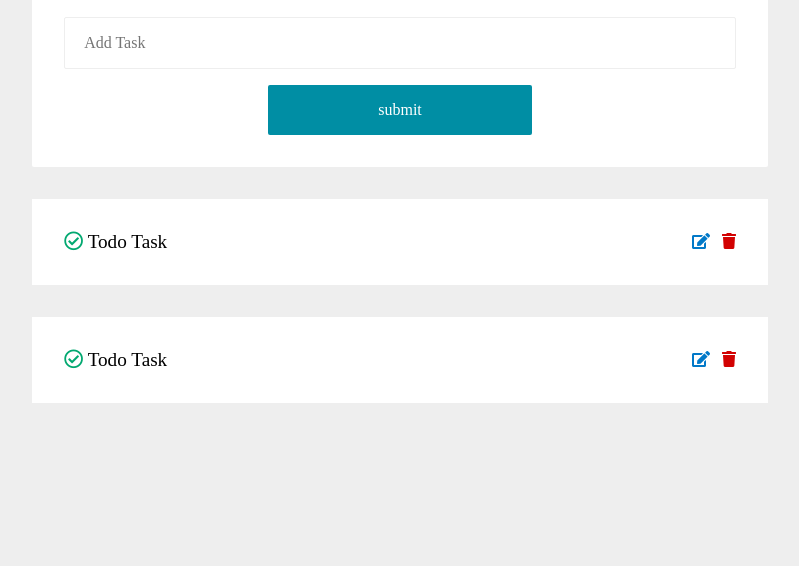
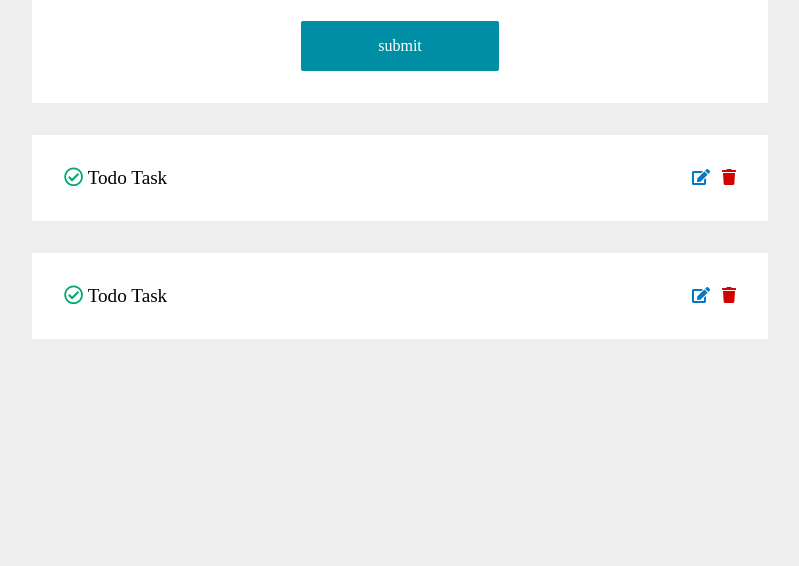
Before and after one commit to shim369/Nodejs-MongoDB-Test-Todo-App, a website: page public/index.html in a window 1280 px wide. Shown: the part 234-800 px from the top of the page, without its empty margins (240-1039 px from the left). Drawn offline with Linux system fonts and the light colour scheme.

Commit message:
update css

```diff
--- a/public/scss/style.scss
+++ b/public/scss/style.scss
@@ -13,7 +13,7 @@ body {
 
 .wrapper {
     max-width: 800px;
-    margin: 5rem auto;
+    margin: 0 auto;
     padding: 2rem;
 }
 
@@ -40,6 +40,7 @@ body {
             border-radius: 2px;
             padding: 1rem 1.2rem;
             text-align: left;
+            background: #eee;
         }
 
         button {
@@ -50,8 +51,8 @@ body {
             border-radius: 2px;
             color: #fff;
             width: 20%;
-            min-width: 200px;
-            margin: 1rem auto 0;
+            min-width: 100px;
+            margin: 2rem auto 0;
 
             &:hover {
                 opacity: .8;
@@ -85,11 +86,20 @@ body {
     a {
         color: #0279c8;
         text-decoration: none;
+
+        &:hover {
+            opacity: .8;
+        }
     }
+
     button {
         all: unset;
         margin-left: .5rem;
         cursor: pointer;
         color: rgb(210, 2, 2);
+
+        &:hover {
+            opacity: .8;
+        }
     }
 }
```
Also changed, not shown: public/css/style.css.
